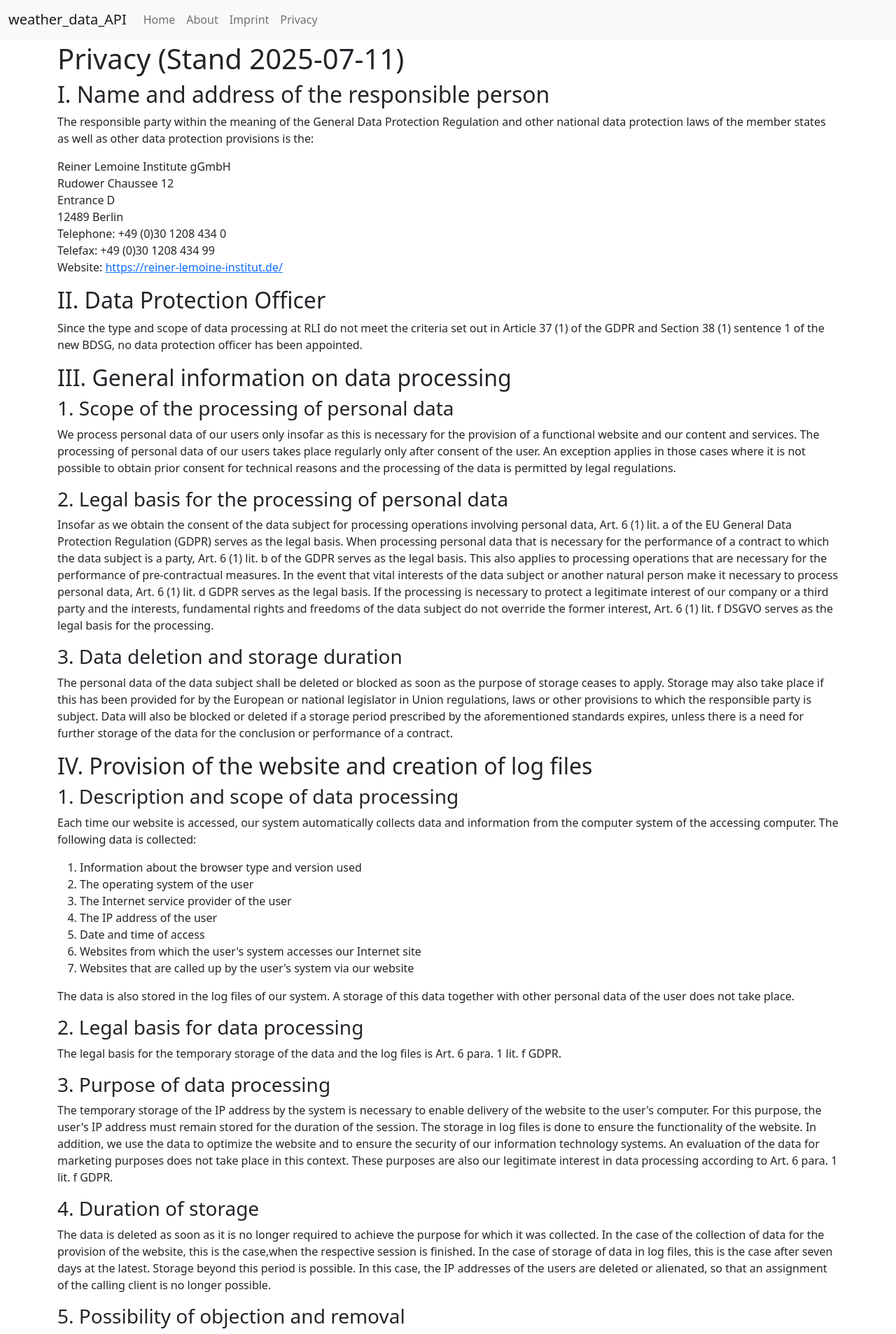
After one commit to rl-institut/weather_data_API, a Django app: page /data/privacy/ in a window 1280 px wide. The commit adds this page. Shown: the top 1907 px of the page at 70% size. Run offline with Django 5.2, Linux system fonts and the light colour scheme; parts of the project's set-up code (start-up, migrations or seed data) failed here and were passed over; some libraries are stand-ins or nearby versions.

Commit message:
Add imprint and privacy

```diff
--- a/weather_data_api/coordsapp/urls.py
+++ b/weather_data_api/coordsapp/urls.py
@@ -7,4 +7,6 @@ urlpatterns = [
     path("", views.coordinates_form, name="coordinates_form"),
     path("pps/", views.pps_weather_data, name="pps_weather_data"),
     path("download/", views.download_file, name="download_file"),
+    path("imprint/", views.imprint, name="imprint"),
+    path("privacy/", views.privacy, name="privacy"),
 ]
--- a/weather_data_api/coordsapp/views.py
+++ b/weather_data_api/coordsapp/views.py
@@ -1,6 +1,8 @@
 from django.http import HttpResponse, FileResponse, JsonResponse
 from django.contrib.staticfiles.storage import staticfiles_storage
 from django.shortcuts import render, HttpResponseRedirect
+from django.views.decorators.http import require_http_methods
+
 from django.db.models import Max, Min, Count
 import os
 import xarray as xr
@@ -220,3 +222,12 @@ def download_file(request):
     else:
         # If file does not exist, return an error response
         return HttpResponse("File not found for the given coordinates.", status=404)
+
+@require_http_methods(["GET"])
+def imprint(request):
+    return render(request, "pages/imprint.html")
+
+
+@require_http_methods(["GET"])
+def privacy(request):
+    return render(request, "pages/privacy.html")
--- a/weather_data_api/templates/base.html
+++ b/weather_data_api/templates/base.html
@@ -76,6 +76,12 @@
             <li class="nav-item">
               <a class="nav-link" href="{% url 'about' %}">About</a>
             </li>
+            <li class="nav-item">
+              <a class="nav-link" href="{% url 'data:imprint' %}">Imprint</a>
+            </li>
+            <li class="nav-item">
+              <a class="nav-link" href="{% url 'data:privacy' %}">Privacy</a>
+            </li>
             {% if request.user.is_authenticated %}
               <li class="nav-item">
                 <a class="nav-link"
--- /dev/null
+++ b/weather_data_api/templates/pages/privacy.html
@@ -0,0 +1,192 @@
+{% extends 'base.html' %}
+{% load i18n %}
+
+
+{% block title %} {% translate "Privacy" %} {% endblock title%}
+
+<!-- WRITE HTML CODE WITHIN THESE block content TAGS -->
+{% block content %}
+<main>
+    <section class="header">
+        <div>
+            <div class="header__left"></div>
+            <h1 class="header__title">{% translate "Privacy (Stand" %} 2025-07-11)</h1>
+            <div class="header__back"></div>
+        </div>
+    </section>
+    <section class="standard-layout">
+        <div>
+            <div class="row">
+                <div class="col">
+                    <h2>{% translate "I. Name and address of the responsible person" %}</h2>
+                    <p>{% translate "The responsible party within the meaning of the General Data Protection Regulation and other national data protection laws of the member states as well as other data protection provisions is the:" %}</p>
+
+                    <p>
+                        {% translate "Reiner Lemoine Institute gGmbH" %}<br>
+                        Rudower Chaussee 12<br>
+                        {% translate "Entrance D" %}<br>
+                        12489 Berlin<br>
+                        {% translate "Telephone: +49 (0)30 1208 434 0" %}<br>
+                        Telefax: +49 (0)30 1208 434 99<br>
+                        {% translate "Website" %}: <a href="https://reiner-lemoine-institut.de/">https://reiner-lemoine-institut.de/</a>
+                    </p>
+
+                    <h2>{% translate "II. Data Protection Officer" %}</h2>
+                    <p>{% translate "Since the type and scope of data processing at RLI do not meet the criteria set out in Article 37 (1) of the GDPR and Section 38 (1) sentence 1 of the new BDSG, no data protection officer has been appointed." %} </p>
+
+                    <h2>{% translate "III. General information on data processing" %}</h2>
+                    <h3>{% translate "1. Scope of the processing of personal data" %}</h3>
+                    <p> {% blocktrans %}We process personal data of our users only insofar as this is necessary for the provision of a functional website and our content and services. The processing of personal data of our users takes place regularly only after consent of the user. An exception applies in those cases where it is not possible to obtain prior consent for technical reasons and the processing of the data is permitted by legal regulations. {% endblocktrans %}</p>
+
+                    <h3>{% translate "2. Legal basis for the processing of personal data" %}</h3>
+                    <p>{% blocktrans %}Insofar as we obtain the consent of the data subject for processing operations involving personal data, Art. 6 (1) lit. a of the EU General Data Protection Regulation (GDPR) serves as the legal basis.
+                        When processing personal data that is necessary for the performance of a contract to which the data subject is a party, Art. 6 (1) lit. b of the GDPR serves as the legal basis. This also applies to processing operations that are necessary for the performance of pre-contractual measures.
+                        In the event that vital interests of the data subject or another natural person make it necessary to process personal data, Art. 6 (1) lit. d GDPR serves as the legal basis.
+                        If the processing is necessary to protect a legitimate interest of our company or a third party and the interests, fundamental rights and freedoms of the data subject do not override the former interest, Art. 6 (1) lit. f DSGVO serves as the legal basis for the processing.{% endblocktrans %} </p>
+
+                    <h3>{% translate "3. Data deletion and storage duration" %}</h3>
+                    <p>{% blocktrans %}The personal data of the data subject shall be deleted or blocked as soon as the purpose of storage ceases to apply. Storage may also take place if this has been provided for by the European or national legislator in Union regulations, laws or other provisions to which the responsible party is subject. Data will also be blocked or deleted if a storage period prescribed by the aforementioned standards expires, unless there is a need for further storage of the data for the conclusion or performance of a contract.{% endblocktrans %}</p>
+
+                    <h2>{% translate "IV. Provision of the website and creation of log files" %}</h2>
+                    <h3>{% translate "1. Description and scope of data processing" %}</h3>
+                    <p>{% translate "Each time our website is accessed, our system automatically collects data and information from the computer system of the accessing computer. The following data is collected: " %}</p>
+
+                    <ol>
+                        <li>{% translate "Information about the browser type and version used" %}</li>
+                        <li>{% translate "The operating system of the user" %}</li>
+                        <li>{% translate "The Internet service provider of the user" %}</li>
+                        <li>{% translate "The IP address of the user" %}</li>
+                        <li>{% translate "Date and time of access" %}</li>
+                        <li>{% translate "Websites from which the user's system accesses our Internet site" %}</li>
+                        <li>{% translate "Websites that are called up by the user's system via our website" %}</li>
+                    </ol>
+
+                    <p>{% translate "The data is also stored in the log files of our system. A storage of this data together with other personal data of the user does not take place." %} </p>
+
+                    <h3>{% translate "2. Legal basis for data processing" %} </h3>
+                    <p>{% translate "The legal basis for the temporary storage of the data and the log files is Art. 6 para. 1 lit. f GDPR." %} </p>
+
+                    <h3>{% translate "3. Purpose of data processing" %}</h3>
+                    <p>{% blocktrans %}The temporary storage of the IP address by the system is necessary to enable delivery of the website to the user's computer. For this purpose, the user's IP address must remain stored for the duration of the session.
+                        The storage in log files is done to ensure the functionality of the website. In addition, we use the data to optimize the website and to ensure the security of our information technology systems. An evaluation of the data for marketing purposes does not take place in this context.
+                        These purposes are also our legitimate interest in data processing according to Art. 6 para. 1 lit. f GDPR.{% endblocktrans %}</p>
+
+                    <h3>{% translate "4. Duration of storage" %}</h3>
+                    <p>{% blocktrans %}The data is deleted as soon as it is no longer required to achieve the purpose for which it was collected. In the case of the collection of data for the provision of the website, this is the case,when the respective session is finished.
+                        In the case of storage of data in log files, this is the case after seven days at the latest. Storage beyond this period is possible. In this case, the IP addresses of the users are deleted or alienated, so that an assignment of the calling client is no longer possible.{% endblocktrans %} </p>
+
+                    <h3>{% translate "5. Possibility of objection and removal" %}</h3>
+                    <p>{% translate "The collection of data for the provision of the website and the storage of the data in log files is absolutely necessary for the operation of the website. Consequently, there is no possibility of objection on the part of the user." %} </p>
+
+                    <h2>{% translate "V. Rights of the data subject" %}</h2>
+                    <h3>{% translate "1. Right to information" %}</h3>
+                    <p>{% blocktrans %}You may request confirmation from the party responsible as to whether personal data concerning you is being processed by us.
+                        If there is such processing, you may request information from the responsible party about the following: {% endblocktrans %}</p>
+
+                    <ol>
+                        <li>{% translate "the purposes for which the personal data are processed;" %}</li>
+                        <li>{% translate "the categories of personal data which are processed;" %}</li>
+                        <li>{% translate "the recipients or categories of recipients to whom the personal data concerning you have been or will be disclosed;" %}</li>
+                        <li>{% translate "the planned duration of the storage of the personal data concerning you or, if specific information on this is not possible, criteria for determining the storage duration;" %}</li>
+                        <li>{% translate "the existence of a right to rectification or erasure of personal data concerning you, a right to restriction of processing by the responsible party or a right to object to such processing;" %}</li>
+                        <li>{% translate "the existence of a right of appeal to a supervisory authority;" %}</li>
+                        <li>{% translate "any available information on the origin of the data, if the personal data are not collected from the data subject;" %}</li>
+                        <li>{% blocktrans %}the existence of automated decision-making, including profiling, pursuant to Article 22(1) and (4) of the GDPR and, at least in these cases, meaningful information about the logic involved and the scope and intended effects of such processing for the data subject.{% endblocktrans %}</li>
+                    </ol>
+
+                    <p>{% blocktrans %}You have the right to request information about whether the personal data concerning you is transferred to a third country or to an international organization. In this context, you may request to be informed about the appropriate safeguards pursuant to Art. 46 GDPR in connection with the transfer.
+                        This right to information may be restricted to the extent that it is likely to make it impossible or seriously impair the realization of research purposes and the restriction is necessary for the fulfillment of the research purposes.{% endblocktrans %} </p>
+
+                    <h3>{% translate "2. Right to rectification" %} </h3>
+                    <p>{% blocktrans %}You have a right to rectification and/or completion vis-à-vis the responsible party, insofar as the processed personal data concerning you are inaccurate or incomplete. The responsible party shall carry out the rectification immediately.
+                        Your right to rectification may be limited to the extent that it is likely to make impossible or seriously impair the achievement of research purposes and the limitation is necessary for the fulfillment of the research purposes.{% endblocktrans %}</p>
+
+                    <h3>{% translate "3. Right to restriction of processing" %}</h3>
+                    <p>{% translate "Under the following conditions, you may request the restriction of the processing of personal data concerning you: " %}</p>
+                    <ol>
+                        <li>{% translate "if you contest the accuracy of the personal data concerning you for a period enabling the resposible party to verify the accuracy of the personal data;" %}</li>
+                        <li>{% translate "the processing is unlawful and you object to the erasure of the personal data and request instead the restriction of the use of the personal data;" %}</li>
+                        <li>{% translate "the resposible party no longer needs the personal data for the purposes of processing, but you need them for the assertion, exercise or defense of legal claims, or" %}</li>
+                        <li>{% translate "if you have objected to the processing pursuant to Art. 21 (1) GDPR and it has not yet been determined whether the responsible party's legitimate grounds override your grounds." %}</li>
+                    </ol>
+
+                    <p>{% blocktrans %}Where the processing of personal data concerning you has been restricted, such data may be processed, with the exception of their storage, only with your consent or for the establishment, exercise or defense of legal claims or for the protection of the rights of another natural or legal person or for reasons of important public interest of the Union or a Member State.{% endblocktrans %} </p>
+                    <p>{% blocktrans %}If the restriction of processing has been restricted in accordance with the above conditions, you will be informed by the controller before the restriction is lifted.
+                        Your right to restrict processing may be limited to the extent that it is likely to render impossible or seriously impair the achievement of research purposes and the restriction is necessary for the fulfillment of the research purposes.{% endblocktrans %} </p>
+
+                    <h3>{% translate "4. Right to deletion" %}</h3>
+                    <h4>{% translate "a) Obligation to delete" %}</h4>
+                    <p>{% translate "You may request the controller to delete the personal data concerning you without undue delay, and the responsible party is obliged to delete such data without undue delay, if one of the following reasons applies:" %} </p>
+                    <ol>
+                        <li>{% translate "The personal data concerning you are no longer necessary for the purposes for which they were collected or otherwise processed." %}</li>
+                        <li>{% translate "You revoke your consent on which the processing was based pursuant to Art. 6 para. 1 lit. a or Art. 9 para. 2 lit. a GDPR and there is no other legal basis for the processing." %}</li>
+                        <li>{% blocktrans %}You object to the processing pursuant to Art. 21 (1) GDPR and there are no overriding legitimate grounds for the processing, or you object to the processing pursuant to Art. 21 para. 2 GDPR. You object to the processing pursuant to Art. 21 para. 1 GDPR and there are no overriding legitimate grounds for the processing, or you object to the processing pursuant to Art. 21 para. 2 GDPR.{% endblocktrans %}</li>
+                        <li>{% translate "The personal data concerning you has been processed unlawfully." %}</li>
+                        <li>{% translate "The deletion of the personal data concerning you is necessary for compliance with a legal obligation under Union or Member State law to which the controller is subject." %}</li>
+                        <li>{% translate "The personal data concerning you has been collected in relation to information society services offered pursuant to Article 8 para. 1 GDPR." %}</li>
+                    </ol>
+
+                    <h4>{% translate "b) Information to third parties" %}</h4>
+                    <p>{% blocktrans %}If the responsible party has made the personal data concerning you public and is obliged to erase it pursuant to Article 17(1) of the GDPR, it shall take reasonable steps, including technical measures, having regard to the available technology and the cost of implementation, to inform the party responsible for  processing the personal data that you, as the data subject, have requested that they erase all links to or copies or replications of such personal data.{% endblocktrans %} </p>
+
+                    <h4>{% translate "c) Exceptions" %}</h4>
+                    <p>{% translate "The right to erasure does not exist insofar as the processing is necessary to" %}</p>
+                    <ol>
+                        <li>{% translate "to exercise the right to freedom of expression and information;" %}</li>
+                        <li>{% blocktrans %}for compliance with a legal obligation which requires processing under Union or Member State law to which the controller is subject, or for the performance of a task carried out in the public interest or in the exercise of official authority vested in the resposible party;{% endblocktrans %}</li>
+                        <li>{% translate "or reasons of public interest in the area of public health pursuant to Art. 9(2)(h) and (i) and Art. 9(3) DSGVO;" %}</li>
+                        <li>{% blocktrans %} for archiving purposes in the public interest, scientific or historical research purposes, or statistical purposes pursuant to Article 89 para. 1 GDPR, insofar as the right referred to in section a) is likely to render impossible or seriously prejudice the achievement of the purposes of such processing, or{% endblocktrans %}</li>
+                        <li>{% translate "for the assertion, exercise or defense of legal claims." %}</li>
+                    </ol>
+
+                    <h3>{% translate "5. Right to information" %}</h3>
+                    <p>{% blocktrans %}If you have asserted the right to rectification, erasure or restriction of processing against the responsible party, the latter is obliged to inform all recipients to whom the personal data concerning you have been disclosed of this rectification or erasure of the data or restriction of processing, unless this proves impossible or involves a disproportionate effort.
+                        You have the right to be informed about these recipients by the responsible party. {% endblocktrans %}</p>
+
+                    <h3>{% translate "6. Right to data portability" %}</h3>
+                    <p>{% blocktrans %} You have the right to receive the personal data concerning you that you have provided to the responsible party in a structured, common and machine-readable format. In addition, you have the right to transmit this data to another responsible party without hindrance by the responsible party to whom the personal data has been provided, provided that{% endblocktrans %}</p>
+                    <ol>
+                        <li>{% translate "the processing is based on consent pursuant to Art. 6 para. 1 lit. a GDPR or Art. 9 para. 2 lit. a GDPR or on a contract pursuant to Art. 6 para. 1 lit. b GDPR and" %}</li>
+                        <li>{% translate "the processing is carried out with the help of automated procedures." %}</li>
+                    </ol>
+
+                    <p>{% blocktrans %} In exercising this right, you also have the right to have the personal data concerning you transferred directly from one responsible party to another responsible party, insofar as this is technically feasible. The freedoms and rights of other persons must not be affected by this.
+                        The right to data portability does not apply to processing of personal data necessary for the performance of a task carried out in the public interest or in the exercise of official authority vested in the responsible party. {% endblocktrans %}</p>
+
+                    <h3>{% translate "7. Right of objection" %}</h3>
+                    <p>{% blocktrans %}You have the right to object at any time, on grounds relating to your particular situation, to the processing of personal data concerning you which is carried out on the basis of Article 6 para. 1 lit. e or f of the GDPR; this also applies to profiling based on these provisions.
+                         The responsible party shall no longer process the personal data concerning you unless it can demonstrate compelling legitimate grounds for the processing which override your interests, rights and freedoms, or the processing serves the purpose of asserting, exercising or defending legal claims.
+                         If the personal data concerning you is processed for the purposes of direct marketing, you have the right to object at any time to the processing of personal data concerning you for the purposes of such marketing; this also applies to profiling, insofar as it is related to such direct marketing.
+                         If you object to the processing for direct marketing purposes, the personal data concerning you will no longer be processed for these purposes.
+                         You have the possibility, in connection with the use of information society services, notwithstanding Directive 2002/58/EC, to exercise your right to object by means of automated procedures using technical specifications.
+                         You also have the right to object, on grounds relating to your particular situation, to the processing of personal data concerning you which is carried out for scientific or historical research purposes or for statistical purposes pursuant to Article 89 para. 1 GDPR.
+                         Your right to object may be limited to the extent that it is likely to make impossible or seriously impair the achievement of the research or statistical purposes and the limitation is necessary for the fulfillment of the research or statistical purposes.{% endblocktrans %} </p>
+
+                    <h3>{% translate "8. Right to revoke the declaration of consent under data protection law" %}</h3>
+                    <p>{% translate "You have the right to revoke your declaration of consent under data protection law at any time. The revocation of consent does not affect the lawfulness of the processing carried out on the basis of the consent before the revocation." %} </p>
+
+                    <h3>{% translate "9. Automated decision in individual cases including profiling" %}</h3>
+                    <p>{% translate "You have the right not to be subject to a decision based solely on automated processing - including profiling - which produces legal effects concerning you or similarly significantly affects you. This does not apply if the decision" %} </p>
+                    <ol>
+                        <li>{% translate "is necessary for the conclusion or performance of a contract between you and the responsible party," %}</li>
+                        <li>{% translate "is permitted by legislation of the Union or the Member States to which the responsible party is subject and that legislation contains appropriate measures to safeguard your rights and freedoms and your legitimate interests, or" %}</li>
+                        <li>{% translate "is done with your express consent." %}</li>
+                    </ol>
+
+                    <p>{% blocktrans %}However, these decisions may not be based on special categories of personal data pursuant to Art. 9 para. 1 GDPR, unless Art. 9 para. 2 lit. a or g GDPR applies and appropriate measures have been taken to protect the rights and freedoms, as well as your legitimate interests.
+                        With regard to the cases mentioned in (1) and (3), the responsible party shall take reasonable measures to safeguard the rights and freedoms as well as your legitimate interests, including at least the right to obtain the intervention of a person on the part of the responsible party, to express his or her point of view and to contest the decision.{% endblocktrans %} </p>
+
+                    <h3>{% translate "10. Right to complain to a supervisory authority" %}</h3>
+                    <p>{% blocktrans %}Without prejudice to any other administrative or judicial remedy, you have the right to lodge a complaint with a supervisory authority, in particular in the Member State of your residence, place of work or the place of the alleged infringement, if you consider that the processing of personal data relating to you infringes the GDPR.
+                       The supervisory authority to which the complaint has been submitted shall inform the complainant of the status and outcome of the complaint, including the possibility of a judicial remedy under Article 78 of the GDPR.{% endblocktrans %} </p>
+
+                    <h3>{% translate "Validity of the privacy policy" %}</h3>
+                    <p>{% translate "We reserve the right to change or adapt this privacy statement from time to time. This statement was last modified on" %} 2025-07-11</p>
+                </div>
+            </div>
+        </div>
+    </section>
+</main>
+
+
+{% endblock content %}
```
Also changed, not shown: weather_data_api/coordsapp/templates/coordsapp/coordinates_form.html (+9 -8 lines), weather_data_api/templates/pages/home.html (+8 -0 lines), weather_data_api/templates/pages/imprint.html (added, +63 -0 lines).
